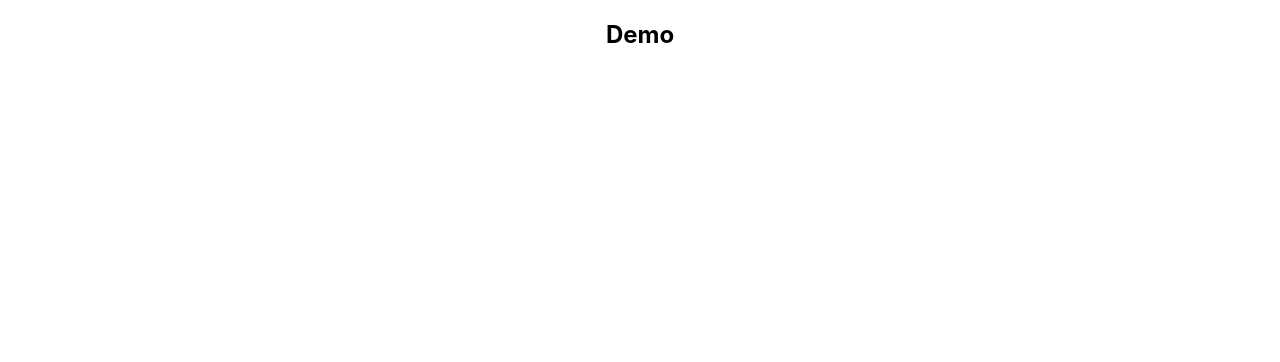
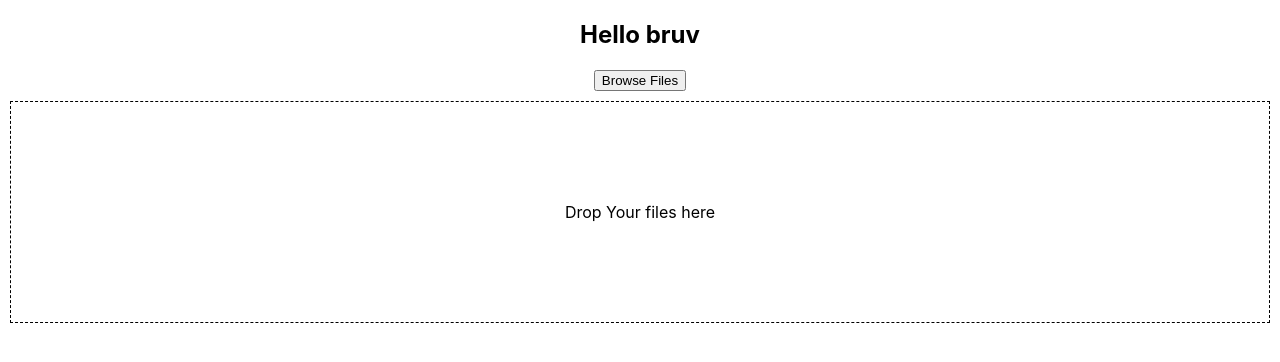
Before and after one commit to bobbyDeepak1415/File_Uploader, a React (Create React App) app: page / in a window 1280 px wide. Shown: the top 362 px of the page. Built offline with nearby package versions, Linux system fonts and the light colour scheme.

Commit message:
setting up

```diff
--- a/src/App.js
+++ b/src/App.js
@@ -1,12 +1,12 @@
 import "./App.css";
-import Demo from './Demo';
-// import FileUploader from "./FileUploader";
+// import Demo from './Demo';
+import FileUploader from "./FileUploader";
 
 function App() {
   return (
     <div className="App">
-      {/* <FileUploader /> */}
-      <Demo/>
+      <FileUploader />
+      {/* <Demo/> */}
     </div>
   );
 }
--- a/src/FileUploader.js
+++ b/src/FileUploader.js
@@ -10,8 +10,8 @@ function FileUploader(props) {
   };
 
   const handleClick = () => {
+    inputFileRef.current.click();
     inputFileRef.current.value = "";
-    inputFileRef.current.click();
   };
 
   const handleDefaults = (e) => {
```
